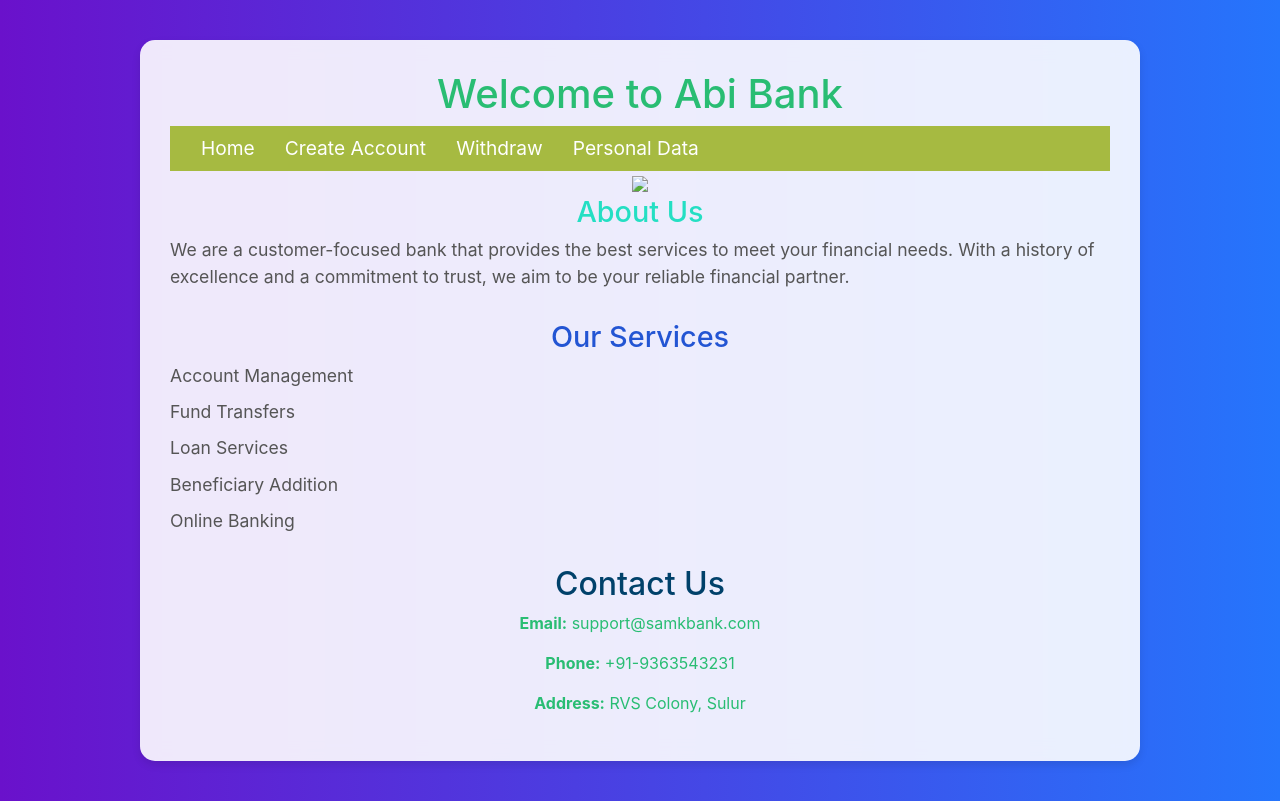
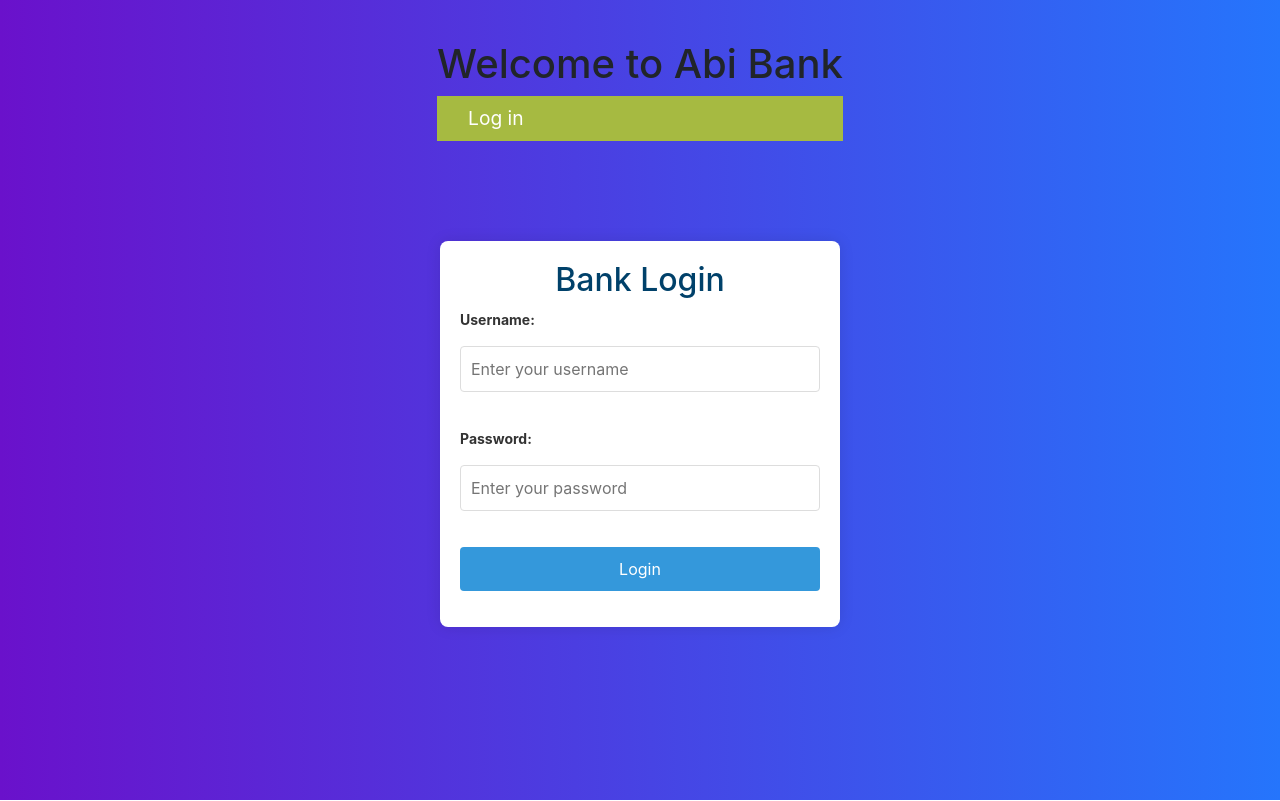
Before and after one commit to SivaAbinaya/Bank_Project, a plain HTML site: page index.html in a window 1280 px wide. Drawn offline with nearby package versions, Linux system fonts and the light colour scheme.

Commit message:
Add files via upload

```diff
--- a/index.html
+++ b/index.html
@@ -3,60 +3,43 @@
 <head>
     <meta charset="UTF-8">
     <meta name="viewport" content="width=device-width, initial-scale=1.0">
-    <title>Abi Bank</title>
+    <title>Bank Login</title>
     <link rel="stylesheet" href="style/styles_bank.css">
     <link rel="stylesheet" href="https://stackpath.bootstrapcdn.com/bootstrap/4.5.2/css/bootstrap.min.css">
 </head>
 <body>
 
     <!-- Home Page -->
-<div id="home-page" class="home-page">
+<div id="login-page" class="login-page">
     <h1>Welcome to Abi Bank</h1>
   <!-- Navigation Bar -->
   <header>
     <nav class="navbar">
         <ul>
-            <li><a href="index.html">Home</a></li>
-            <li><a href="createaccount.html">Create Account</a></li>
-            <li><a href="withdraw.html">Withdraw</a></li>
-            <li><a href="personal.html">Personal Data</a></li>
+                    <li><a href="index.html">Log in</a></li>
       </ul>
     </nav>
 </header>
 
-<div>
-    <img src="images/GettyImages-1023248390 (1).jpeg">
-
+    <div class="login-container">
+        <h2>Bank Login</h2>
+        <form action="home.html" method="GET">
+            <div class="form-group">
+                <label for="username">Username:</label>
+                <input type="text" id="username" name="username" placeholder="Enter your username" required>
             </div>
 
-    <!-- About Us Section -->
-<section id="about-us" class="about-us">
-    <h2>About Us</h2>
-    <p>We are a customer-focused bank that provides the best services to meet your financial needs. With a history of excellence and a commitment to trust, we aim to be your reliable financial partner.</p>
-</section>
-
-<!-- Our Services Section -->
-<section id="services" class="services">
-    <h2>Our Services</h2>
-    <ul>
-        <li>Account Management</li>
-        <li>Fund Transfers</li>
-        <li>Loan Services</li>
-        <li>Beneficiary Addition</li>
-        <li>Online Banking</li>
-    </ul>
-</section>
-<div>
-    <h2>Contact Us</h2>
-  <p><strong>Email:</strong> support@samkbank.com</p>
-  <p><strong>Phone:</strong> +91-9363543231</p>
-  <p><strong>Address:</strong> RVS Colony, Sulur</p>
+            <div class="form-group">
+                <label for="password">Password:</label>
+                <input type="password" id="password" name="password" placeholder="Enter your password" required>
             </div>
 
-  <!-- Contact Sidebar -->
+            <div class="form-group">
+                <button type="submit">Login</button>
             </div>
 
-
+        </form>
+    </div>
 
     <script src="js/bank_js.js"></script>
 
--- a/style/styles_bank.css
+++ b/style/styles_bank.css
@@ -375,6 +375,7 @@ body {
   }
   .form-group {
     margin-bottom: 15px;
+    margin: 0 auto;
   }
   .notice {
     color: #ff0000;
```
Also changed, not shown: accountcreated.html (+1 -1 lines), createaccount.html (+2 -2 lines), home.html (added, +64 -0 lines), personal.html (+1 -1 lines), withdraw.html (+2 -2 lines). Lines whose indentation alone changed are shown as unchanged.
